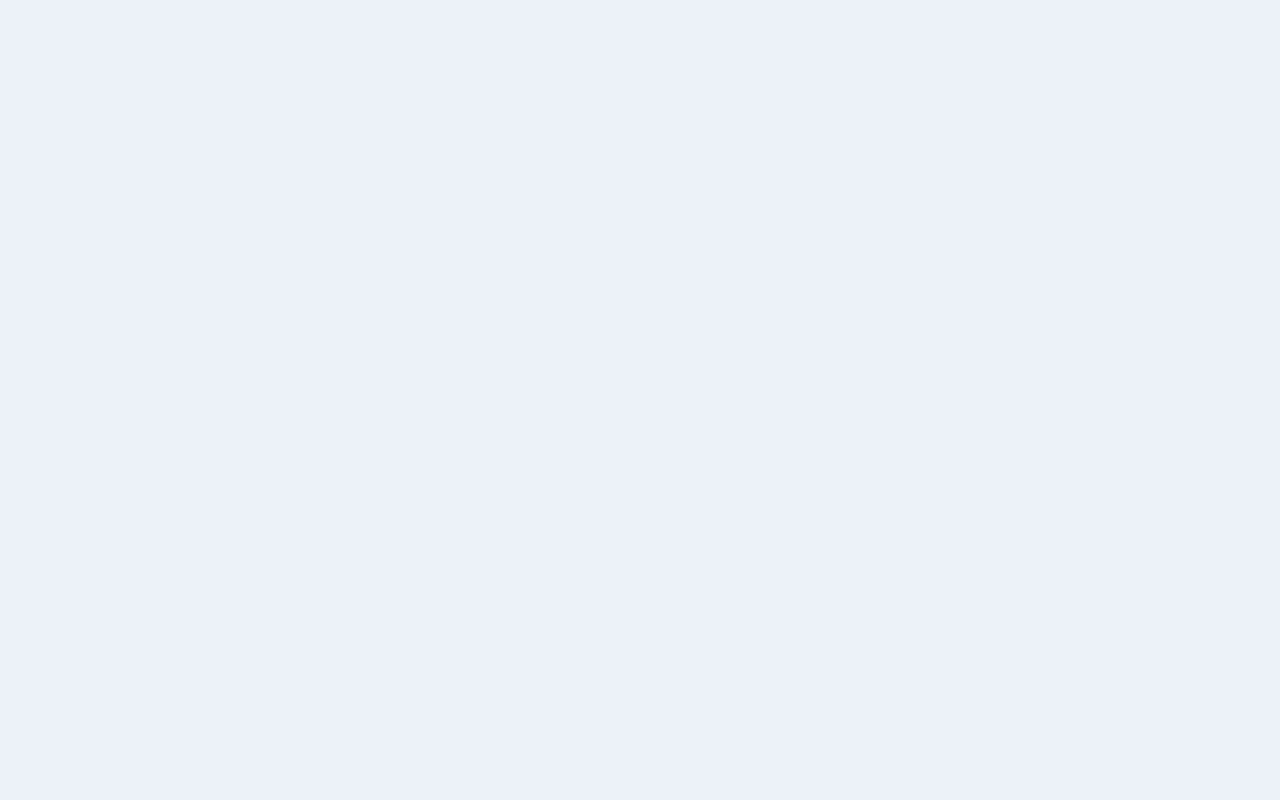
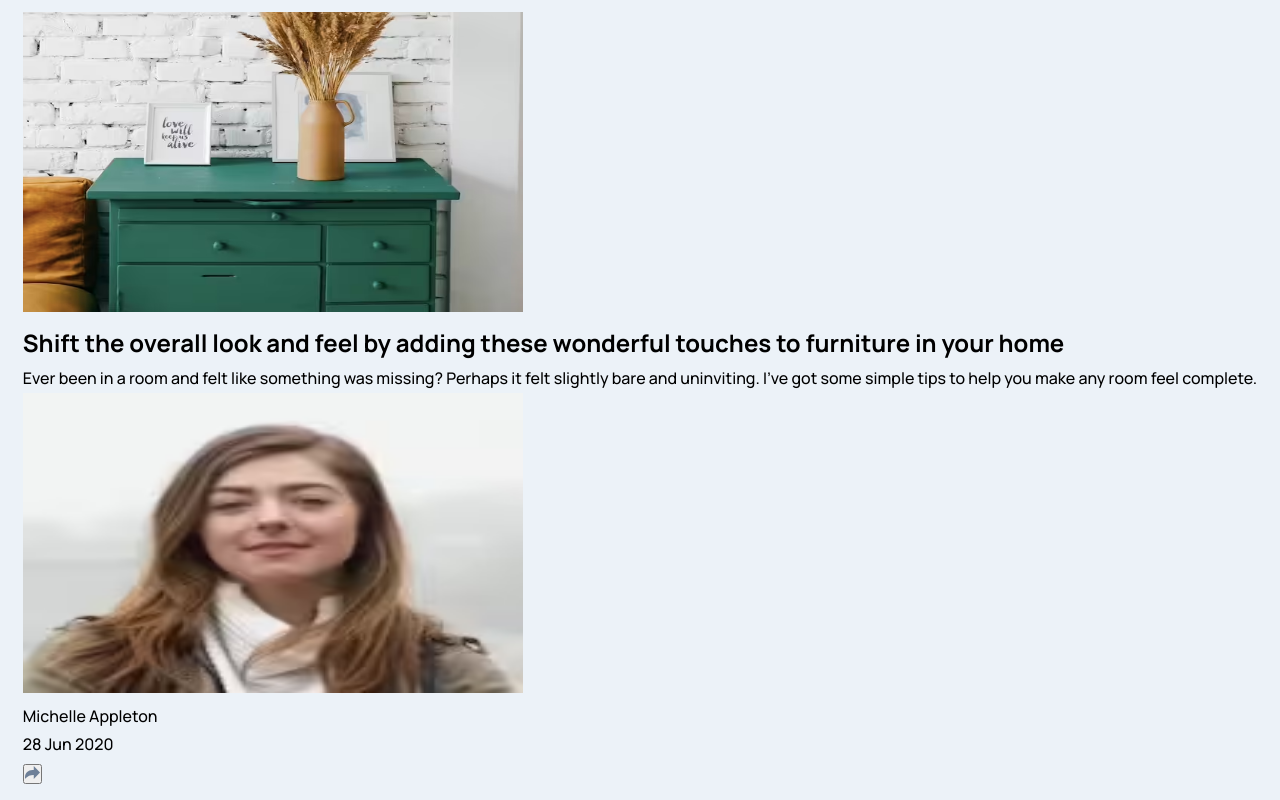
Before and after one commit to devpullcode/fm-article-preview-component, a website: page index.html in a window 1280 px wide. Drawn offline with Linux system fonts and the light colour scheme.

Commit message:
feat(html): ✨ Add a new card element in HTML

```diff
--- a/index.html
+++ b/index.html
@@ -9,5 +9,39 @@
     <link rel="icon" type="image/x-icon" sizes="32x32" href="./images/favicon.ico" />
     <link rel="stylesheet" href="build/css/main.css" />
   </head>
-  <body></body>
+  <body>
+    <article class="m-preview-card">
+      <div class="m-preview-card__img-container">
+        <picture>
+          <source type="image/avif" srcset="build/img/drawers.avif" />
+          <source type="image/webp" srcset="build/img/drawers.webp" />
+          <img loading="lazy" src="build/img/drawers.jpg" class="m-preview-card__img" alt="Image drawers" width="500" height="300" />
+        </picture>
+      </div>
+
+      <div class="m-preview-card__description-wrapper">
+        <h2 class="m-preview-card__title">Shift the overall look and feel by adding these wonderful touches to furniture in your home</h2>
+        <p class="m-preview-card__txt">
+          Ever been in a room and felt like something was missing? Perhaps it felt slightly bare and uninviting. I’ve got some simple tips to help you make any room feel complete.
+        </p>
+
+        <footer class="m-preview-card__data-container">
+          <picture>
+            <source type="image/avif" srcset="build/img/avatar-michelle.avif" />
+            <source type="image/webp" srcset="build/img/avatar-michelle.webp" />
+            <img loading="lazy" src="build/img/avatar-michelle.jpg" class="m-preview-card__data-avatar" alt="Avatar michelle" width="500" height="300" />
+          </picture>
+
+          <div class="m-preview-card__data-txt-container">
+            <p class="m-preview-card__data-name-avatar">Michelle Appleton</p>
+            <p class="m-preview-card__data-date">28 Jun 2020</p>
+          </div>
+
+          <button class="m-preview-card__data-btn">
+            <img src="build/img/icon-share.svg" alt="Icon share " class="m-preview-card__data-btn-img" />
+          </button>
+        </footer>
+      </div>
+    </article>
+  </body>
 </html>
```
